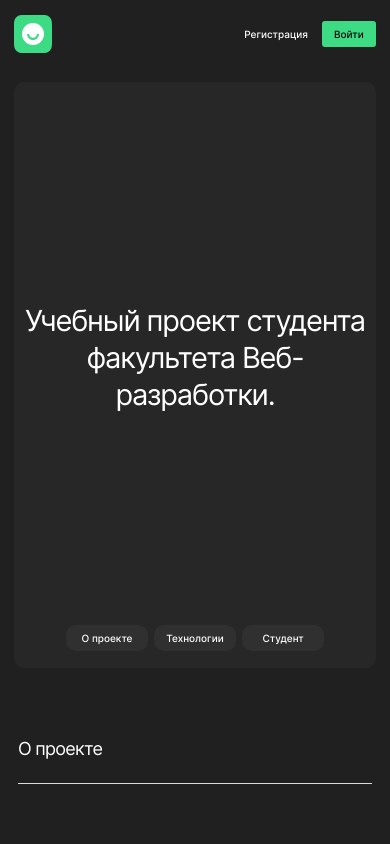
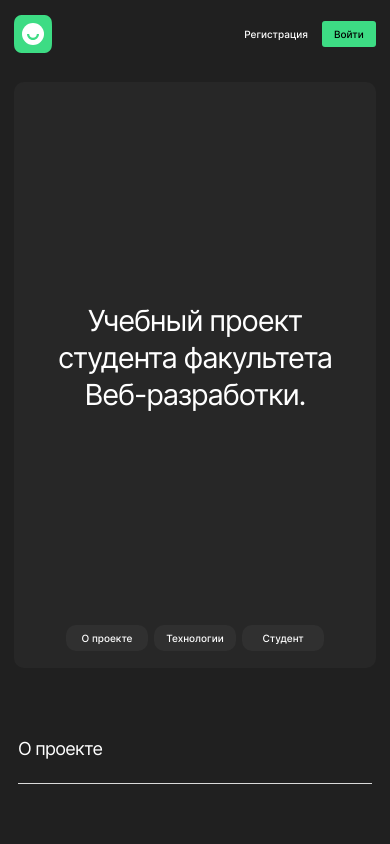
Before and after one commit to uladzimirfilipau/movies-explorer-frontend, a React (Create React App) app: page / in a window 390 px wide. Shown: the top 844 px of the page. Built offline with nearby package versions, Linux system fonts and the light colour scheme.

Commit message:
fix: change padding

```diff
--- a/src/components/Promo/Promo.css
+++ b/src/components/Promo/Promo.css
@@ -46,6 +46,6 @@
   .promo__title {
     font-size: 29px;
     line-height: 37px;
-    padding: 220px 0 17px;
+    padding: 220px 24px 17px;
   }
 }
```
